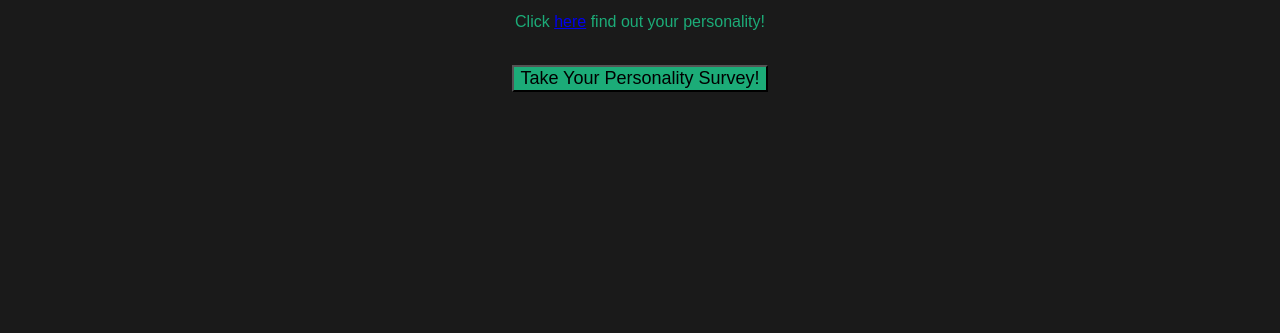
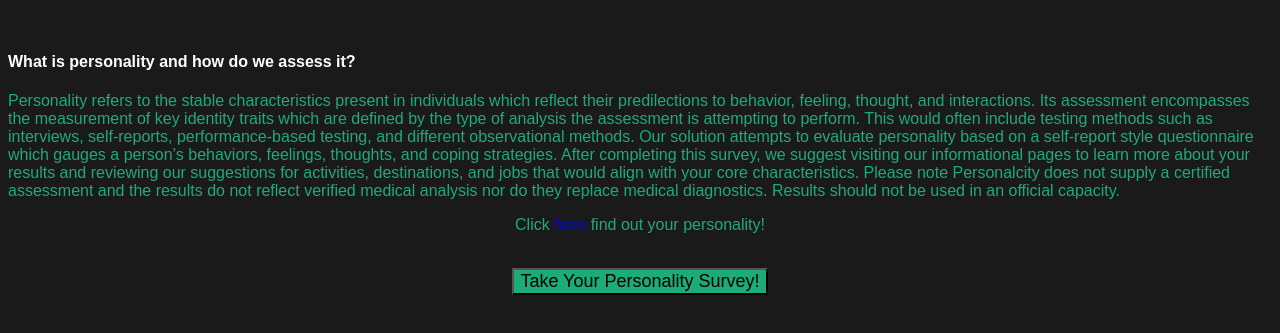
Before and after one commit to bdt266/personality, a website: page public/index.html in a window 1280 px wide. Shown: the part 349-682 px from the top of the page. Drawn offline with Linux system fonts and the light colour scheme.

Commit message:
Update index.html

```diff
--- a/public/index.html
+++ b/public/index.html
@@ -22,6 +22,11 @@
   <br> <br>
   <h1 style="text-align:center">Welcome to Personalcity!</h1>
   <p style="text-align:center">Find out some recommended places and activities of your personality with the help of Personalcity!</p>
+  <br>
+  <h4>What is personality and how do we assess it?</h4>
+  <p>Personality refers to the stable characteristics present in individuals which reflect their predilections to behavior, feeling, thought, and interactions. Its assessment encompasses the measurement of key identity traits which are defined by the type of analysis the assessment is attempting to perform. This would often include testing methods such as interviews, self-reports, performance-based testing, and different observational methods. Our solution attempts to evaluate personality based on a self-report style questionnaire which gauges a person’s behaviors, feelings, thoughts, and coping strategies. After completing this survey, we suggest visiting our informational pages to learn more about your results and reviewing our suggestions for activities, destinations, and jobs that would align with your core characteristics.
+
+Please note Personalcity does not supply a certified assessment and the results do not reflect verified medical analysis nor do they replace medical diagnostics. Results should not be used in an official capacity. </p>
   <p style="text-align:center">Click <a href=personalitySurveyPage.html><u>here</u></a> find out your personality!</p>
   <br>
   <div class="tabs">
```
